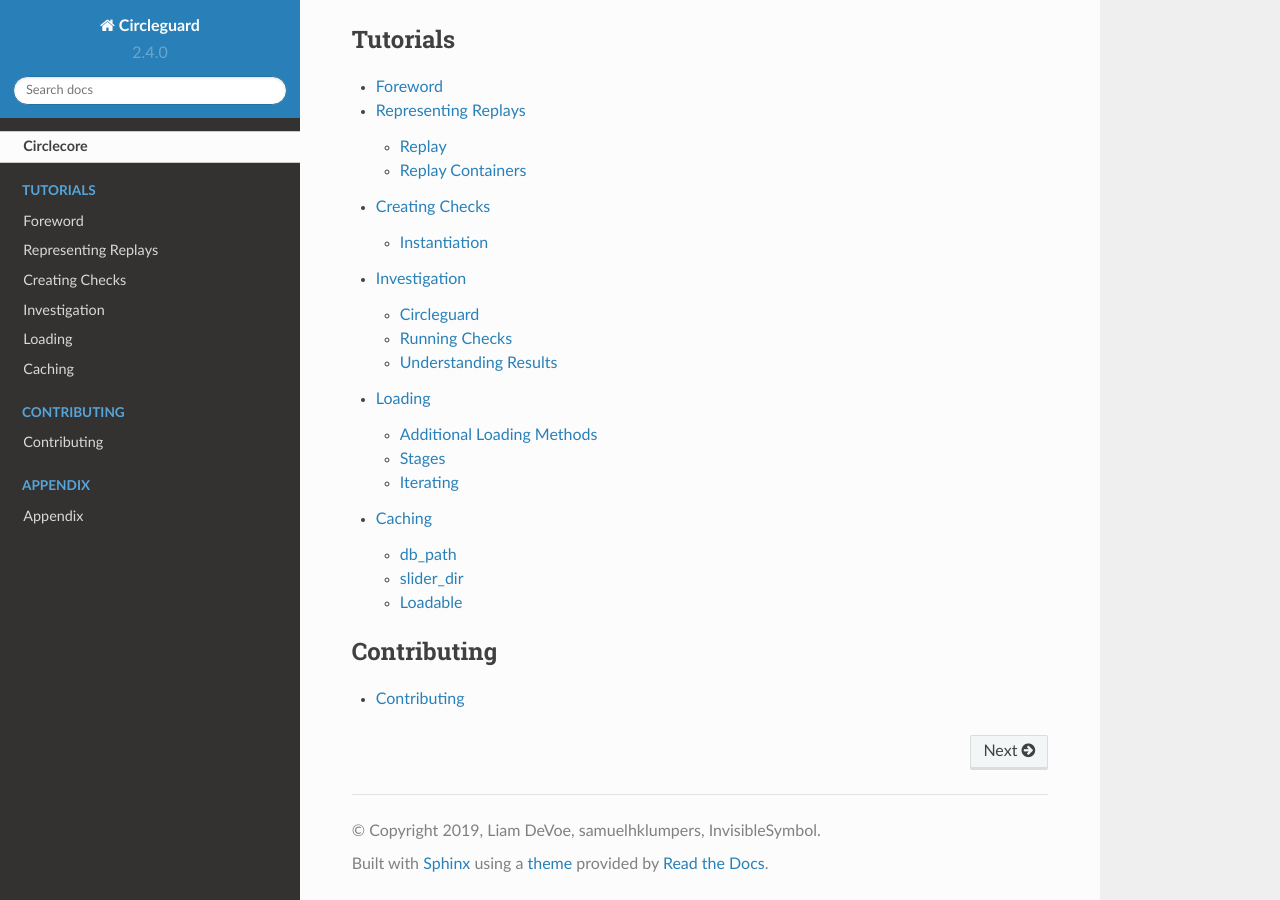
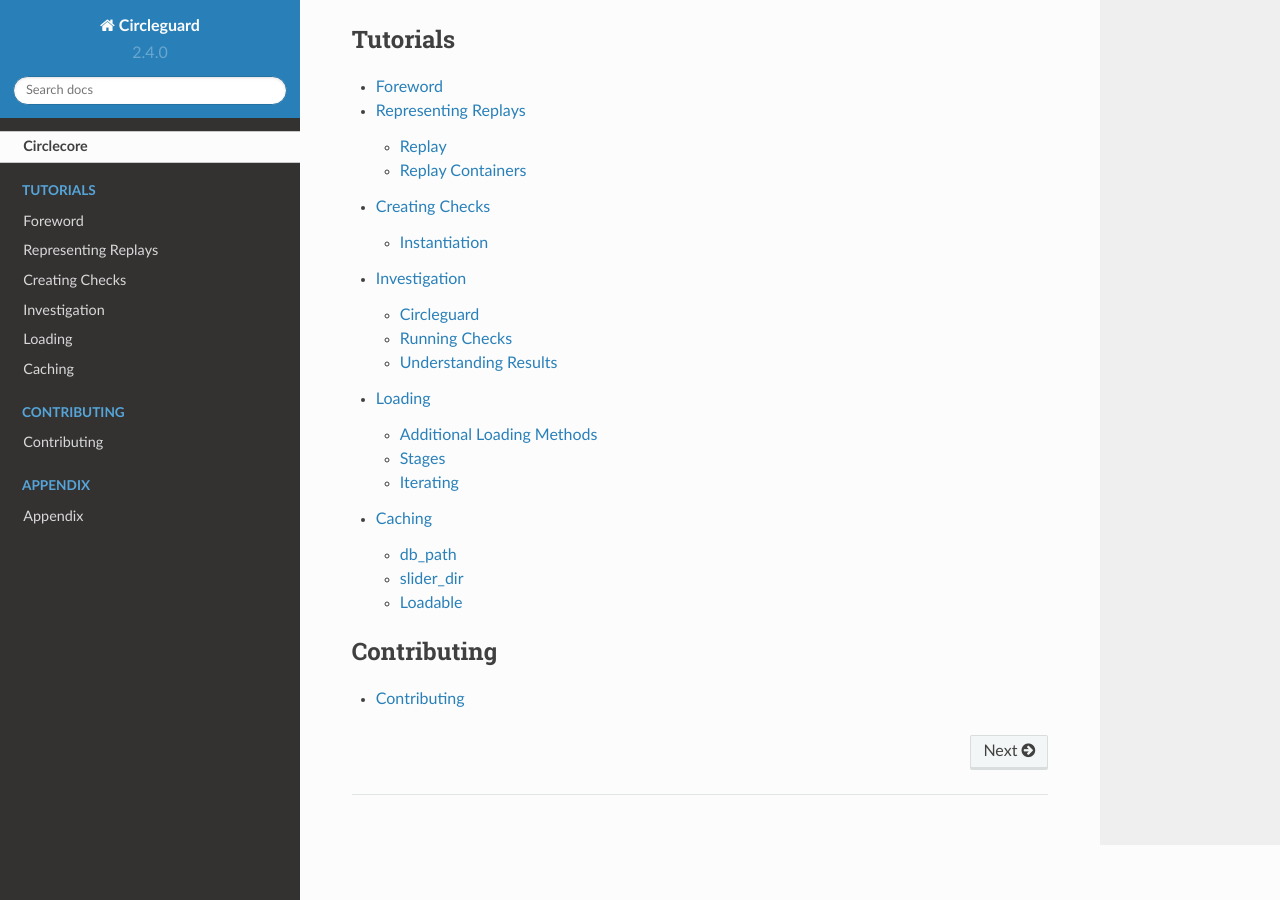
Before and after one commit to circleguard/circlecore, a Sphinx documentation site: the page built from source/index.rst, in a window 1280 px wide and 900 px high, scrolled down 1112 px. Built offline with Sphinx 7.4.7 and the Read the Docs theme 2.0.0, drawn with Linux system fonts in a browser that asks for light colours.

Commit message:
don't show items in sphinx footer

```diff
--- a/source/conf.py
+++ b/source/conf.py
@@ -10,6 +10,11 @@
 release = "2.4.0"
 version = "2.4.0"
 master_doc = 'index'
+
+# https://www.sphinx-doc.org/en/master/usage/configuration.html#confval-html_show_copyright
+html_show_copyright = False
+# https://www.sphinx-doc.org/en/master/usage/configuration.html#confval-html_show_sphinx
+html_show_sphinx = False
 
 extensions = [
     "sphinx.ext.autodoc",
```
